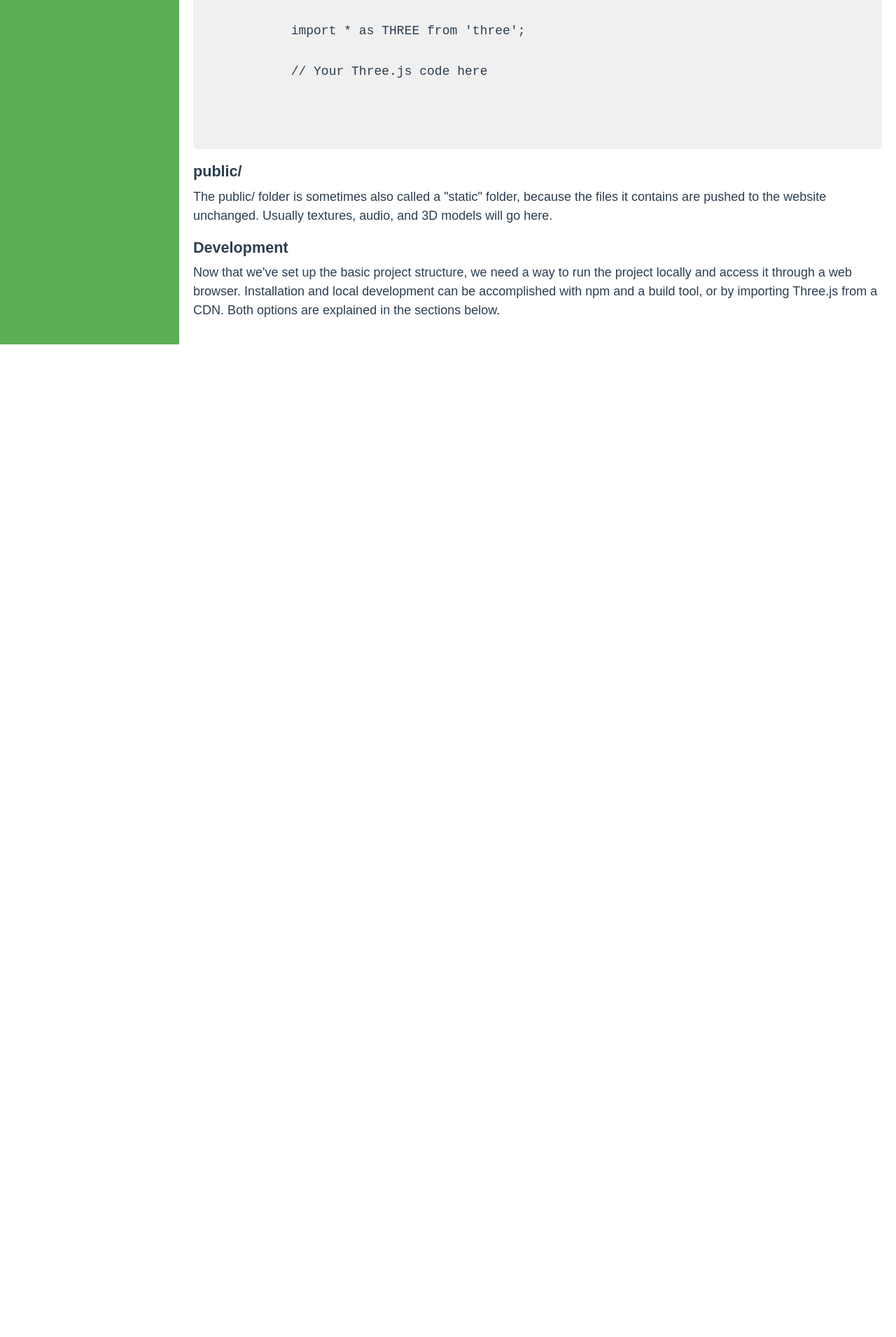
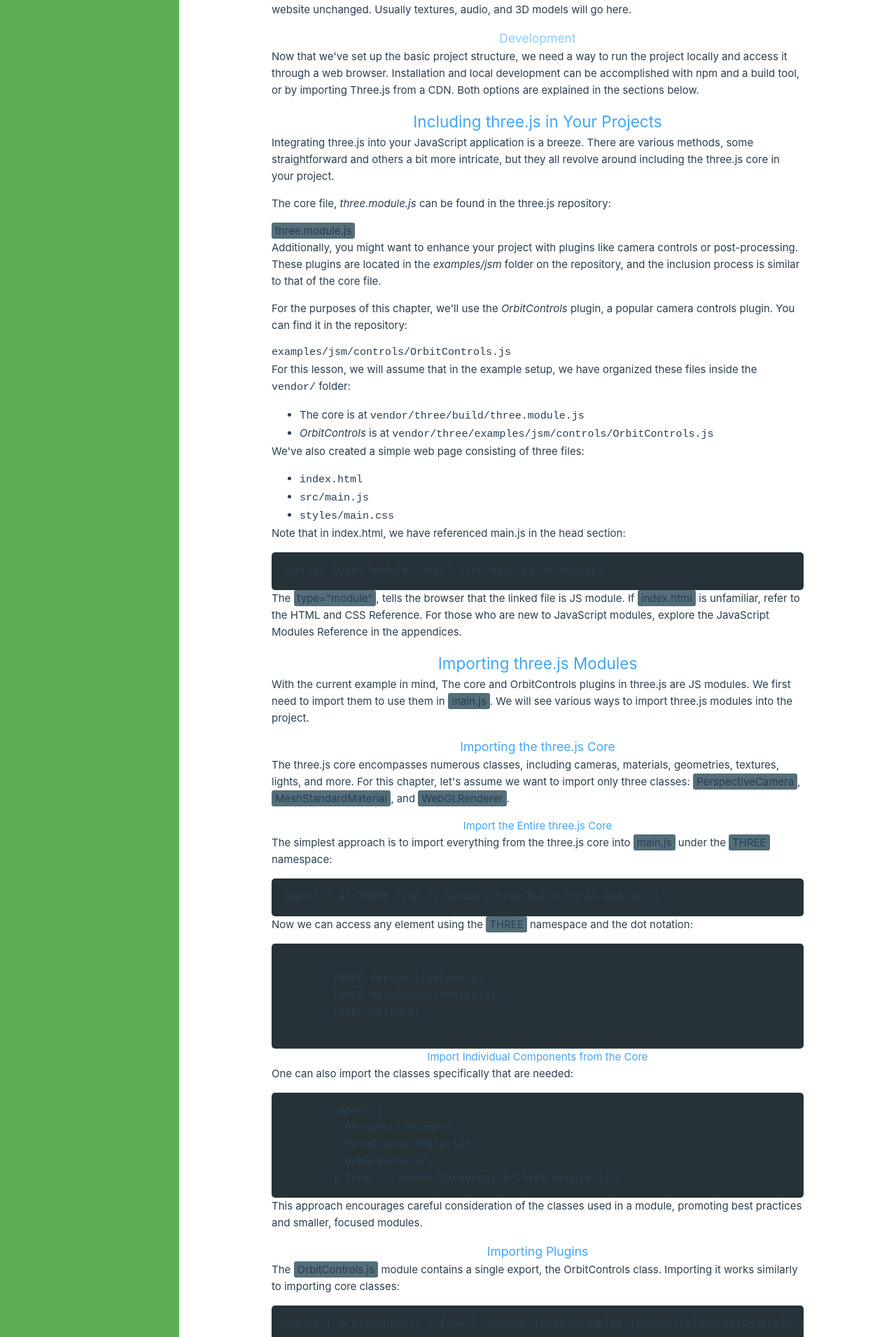
Before and after one commit to UniqueASU/Three.js-tutorial-website, a Vue app: page /installation in a window 1280 px wide. Shown: the part 887-2797 px from the top of the page at 70% size. Before the commit the page ends 1379 px from the top, so only its background shows below. Built offline with nearby package versions, Linux system fonts and the light colour scheme.

Commit message:
add installation

```diff
--- a/src/components/pages/Installation.vue
+++ b/src/components/pages/Installation.vue
@@ -4,7 +4,8 @@
 
     <h3 class="content-title">Installation</h3>
     <p class="paragraph">
-        Every Three.js project needs at least one HTML file to define the webpage, and a JavaScript file to run your Three.js code.
+      Every Three.js project needs at least one HTML file to define the webpage, and a JavaScript file to run your
+      Three.js code.
       The structure and naming choices below aren't required, but will be used throughout this guide for consistency.
     </p>
 
@@ -41,41 +42,263 @@
 
     <h3 class="content-title">public/</h3>
     <p class="paragraph">
-        The public/ folder is sometimes also called a "static" folder, because the files it contains are pushed to the website unchanged.
+      The public/ folder is sometimes also called a "static" folder, because the files it contains are pushed to the
+      website unchanged.
       Usually textures, audio, and 3D models will go here.
     </p>
 
     <h3 class="content-title">Development</h3>
     <p class="paragraph">
-        Now that we've set up the basic project structure, we need a way to run the project locally and access it through a web browser.
-        Installation and local development can be accomplished with npm and a build tool, or by importing Three.js from a CDN.
+      Now that we've set up the basic project structure, we need a way to run the project locally and access it through a
+      web browser.
+      Installation and local development can be accomplished with npm and a build tool, or by importing Three.js from a
+      CDN.
       Both options are explained in the sections below.
     </p>
 
-      <!-- Add more content as needed -->
+    <section>
+      <h2 class="center">Including three.js in Your Projects</h2>
+      <p class="paragraph">Integrating three.js into your JavaScript application is a breeze. There are various methods, some
+        straightforward and others a bit more intricate, but they all revolve around including the three.js core in your
+        project.</p>
+
+      <p class="paragraph">The core file, <em>three.module.js</em> can be found in the three.js repository:</p>
+      <li class="inline-code-block ">three.module.js</li>
+
+      <p class="paragraph">Additionally, you might want to enhance your project with plugins like camera controls or post-processing. These
+        plugins are located in the <em>examples/jsm</em> folder on the repository, and the inclusion process is similar to
+        that of the core file.</p>
+
+      <p class="paragraph">For the purposes of this chapter, we'll use the <em>OrbitControls</em> plugin, a popular camera controls plugin.
+        You can find it in the repository:</p>
+      <pre><code>examples/jsm/controls/OrbitControls.js</code></pre>
+
+      <p class="paragraph">For this lesson, we will assume that in the example setup, we have organized these files inside the
+      <code>vendor/</code> folder:
+      </p>
+      <ul>
+        <li>The core is at <code>vendor/three/build/three.module.js</code></li>
+        <li><em>OrbitControls</em> is at <code>vendor/three/examples/jsm/controls/OrbitControls.js</code></li>
+      </ul>
+
+      <p class="paragraph">We've also created a simple web page consisting of three files:</p>
+      <ul>
+        <li><code>index.html</code></li>
+        <li><code>src/main.js</code></li>
+        <li><code>styles/main.css</code></li>
+      </ul>
+
+      <p class="paragraph">Note that in <strong>index.html</strong>, we have referenced <strong>main.js</strong> in the
+        <strong>head</strong> section:
+      </p>
+      <pre class="code-block"><code>&lt;script type="module" src="./src/main.js"&gt;&lt;/script&gt;</code></pre>
+
+      <p class="paragraph"> The <span class="inline-code-block ">type="module"</span>, tells the browser that the linked file is JS module. If <span
+          class="inline-code-block ">index.html</span> is unfamiliar, refer to the HTML and CSS Reference. For those who are new
+        to JavaScript modules, explore the JavaScript Modules Reference in the appendices.</p>
+    </section>
+
+    <section>
+      <h2 class="center">Importing three.js Modules</h2>
+      <p class="paragraph">With the current example in mind, The core and OrbitControls plugins in three.js are JS modules. We first need to
+        import them to use them in <span class="inline-code-block ">main.js</span>. We will see various ways to import three.js
+        modules into the project.
+      </p>
+
+      <h3 class="center">Importing the three.js Core</h3>
+      <p class="paragraph">The three.js core encompasses numerous classes, including cameras, materials, geometries, textures, lights, and
+        more. For this chapter, let's assume we want to import only three classes: <span
+          class="inline-code-block ">PerspectiveCamera</span>,
+        <span class="inline-code-block ">MeshStandardMaterial</span>, and <span class="inline-code-block ">WebGLRenderer</span>.
+      </p>
+
+      <h4 class=center>Import the Entire three.js Core</h4>
+      <p class="paragraph">The simplest approach is to import everything from the three.js core into <span class="inline-code-block ">main.js</span>
+        under the
+        <span class="inline-code-block ">THREE</span> namespace:
+      </p>
+      <pre class="code-block"><code>import * as THREE from './vendor/three/build/three.module.js';</code></pre>
+      <p class="paragraph">Now we can access any element using the <span class="inline-code-block ">THREE</span> namespace and the dot notation:</p>
+      <pre class="code-block">
+
+        THREE.PerspectiveCamera;
+        THREE.MeshStandardMaterial;>
+        THREE.Texture;
+      </pre>
+
+      <h4 class="center">Import Individual Components from the Core</h4>
+      <p class="paragraph">One can also import the classes specifically that are needed:</p>
+      <pre class="code-block">
+        import {
+          PerspectiveCamera,
+          MeshStandardMaterial,
+          WebGLRenderer,
+        } from "./vendor/three/build/three.module.js";</pre>
+
+      <p class="paragraph">This approach encourages careful consideration of the classes used in a module, promoting best practices and
+        smaller, focused modules.</p>
+
+      <h3 class=center>Importing Plugins</h3>
+      <p class="paragraph">The <span class="inline-code-block ">OrbitControls.js</span> module contains a single export, the
+        <span>OrbitControls</span> class.
+        Importing it works similarly to importing core classes:
+      </p>
+      <pre
+        class="code-block"><span>import { OrbitControls } from "./vendor/three/examples/jsm/controls/OrbitControls.js";</span></pre>
+    </section>
+
+    <section>
+      <h1 class=center>Obtaining three.js Files</h1>
+      <p class="paragraph"> Lets see how to get access to Three.js files. Here are some common practices: </p>
+      <h2 class=center>How to Acquire three.js Files</h2>
+      <p class="paragraph">Before diving in, let's explore how to obtain the necessary three.js files. While the editor provides these
+        files, if you're working locally, you'll need to handle this process yourself. Here are three common approaches:
+      </p>
+      <ol>
+        <li><strong>Download Them All!</strong><br>
+          The simplest method is to download the entire three.js Github repo to your computer. Extract the contents,
+          specifically from the <strong>build/</strong> and <strong>examples/jsm/</strong> folders, into a
+          <strong>vendor/</strong> directory.
+        </li>
+
+        <li><strong>Link to the Files from a CDN</strong><br>
+          Another approach is linking files from a CDN (Content Delivery Network). One supporting loading modules is <a
+            href="https://cdn.skypack.dev/" target="_blank" rel="noopener noreferrer">skypack.dev</a>. For example, you
+          can find the core <span class="inline-code-block ">three.module.js</span> file <a
+            href="https://cdn.skypack.dev/three@0.132.2" target="_blank" rel="noopener noreferrer">here</a>.
+
+          You can also choose not to specify the version, which will always pick up the latest version.
+          <a href="https://cdn.skypack.dev/three@0.132.2" target="_blank" rel="noopener noreferrer">here</a>.
+
+          However, Ensure to specify the version to avoid unexpected changes.
+
+          When it comes to loading plugins, you can reference them using the structure of the repo, so you'll find
+          OrbitControls.js here:
+
+          https://cdn.skypack.dev/three@0.132.2/examples/jsm/controls/OrbitControls.js
+
+          Importing the files from a CDN works the same way as importing them from your local file system, except that now
+          we are loading the files from skypack.dev instead of from our hard drive:
+
+          <pre class="code-block">
+            import {
+              Camera,
+              Material,
+              Texture,
+            } from "https://cdn.skypack.dev/three@0.132.2";
+
+            import { OrbitControls } from "https://cdn.skypack.dev/three@0.132.2/examples/jsm/controls/OrbitControls.js";
+          </pre>
+        </li>
+
+        <li><strong>Install three.js as an NPM Package</strong><br>
+          If you're familiar with JavaScript package management, consider installing three.js as an NPM package. Assuming
+          you have Node.js and NPM installed, execute the following commands in your project directory:
+          <pre class="code-block">
+            npm init
+            npm install --save three
+          </pre>
+          Importing files then involves referencing the package name, like <span>'three'</span> for core files or
+          specifying the module path for plugins.
+
+          <pre class="code-block">
+            import {
+              Camera,
+              Material,
+              Texture,
+            } from 'three/build/three.module.js';
+
+            import { OrbitControls } from 'three/examples/jsm/controls/OrbitControls.js';
+          </pre>
+        </li>
+      </ol>
+    </section>
 
   </div>
 </template>
 
 <style scoped>
+
+body {
+    background-color: black;
+    color: white;
+    font-family: 'Arial', sans-serif;
+    margin: 0;
+    padding: 0;
+}
+
 .main-content {
+    max-width: 800px;
+    margin: 0 auto;
     padding: 20px;
+}
+
+h1, h2, h3, h4 {
+    color: #42a5f5; /* Blue color */
+    text-align: center;
+}
+
+h2.subsection-title {
+    color: #64b5f6; /* Light Blue color */
+}
+
+h3.content-title {
+    color: #90caf9; /* Another shade of Blue */
+}
+
+p.paragraph {
+    margin-bottom: 15px;
+}
+
+.code-block {
+    background-color: #263238; /* Dark Blue-Grey color */
+    padding: 15px;
+    overflow-x: auto;
+    border-radius: 5px;
+}
+
+pre {
+    margin: 0;
+}
+
+li.code-block {
+    list-style-type: none;
+    background-color: #263238; /* Dark Blue-Grey color */
+    padding: 15px;
+    border-radius: 5px;
+    margin-bottom: 15px;
+}
+
+a {
+    color: #81d4fa; /* Light Blue color */
+    text-decoration: none;
+}
+
+a:hover {
+    text-decoration: underline;
+}
+
+.center {
+    text-align: center;
+}
+
+.inline-code-block {
+    background-color: #546e7a; /* Slightly lighter Blue-Grey color */
+    padding: 2px 5px;
+    border-radius: 3px;
+    display: inline;
+}
+
+/* .body {
+  padding: 20px 50px;
   font-family: 'Arial', sans-serif;
   font-size: 1.2em;
 }
 
-    .subsection-title {
-      font-size: 1.5em;
+.title {
+  font-size: 2em;
   font-weight: bold;
-      margin-top: 20px;
-      margin-bottom: 10px;
-    }
-
-    .content-title {
-      font-size: 1.2em;
-      font-weight: bold;
-      margin-top: 15px;
-      margin-bottom: 5px;
+  margin-bottom: 20px;
 }
 
 .paragraph {
@@ -83,8 +306,29 @@
   margin-bottom: 15px;
 }
 
+li {
+  font-weight: bold;
+  margin-top: 10px;
+  padding-bottom: 20px;
+}
+
+img {
+  display: block;
+  margin: 20px auto;
+  max-width: 100%;
+  height: auto;
+  border: 1px solid #ddd;
+  border-radius: 4px;
+  padding: 5px;
+}
+.main-content {
+  padding: 20px;
+  font-family: 'Arial', sans-serif;
+  font-size: 1.2em;
+}
+
 .code-block {
-      background-color: #f0f0f0;
+  background-color: #070606;
   padding: 10px;
   margin-bottom: 15px;
   border-radius: 5px;
@@ -99,4 +343,10 @@
   display: block;
   white-space: pre-wrap;
 }
+
+h1, h2, h3, h4 {
+    text-align: center;
+    background-color: rgb(201, 133, 133);
+} */
+
 </style>
```
Lines whose indentation alone changed are shown as unchanged.
